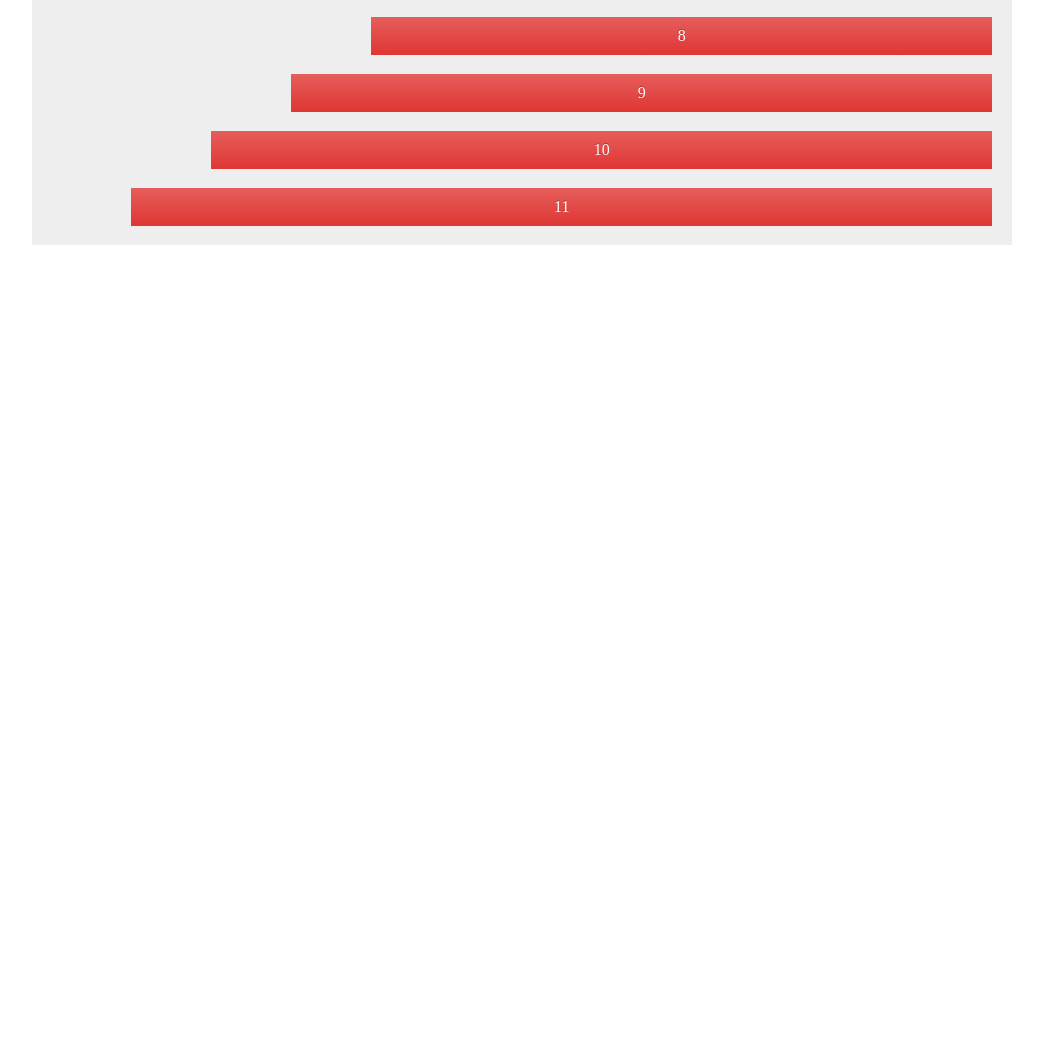
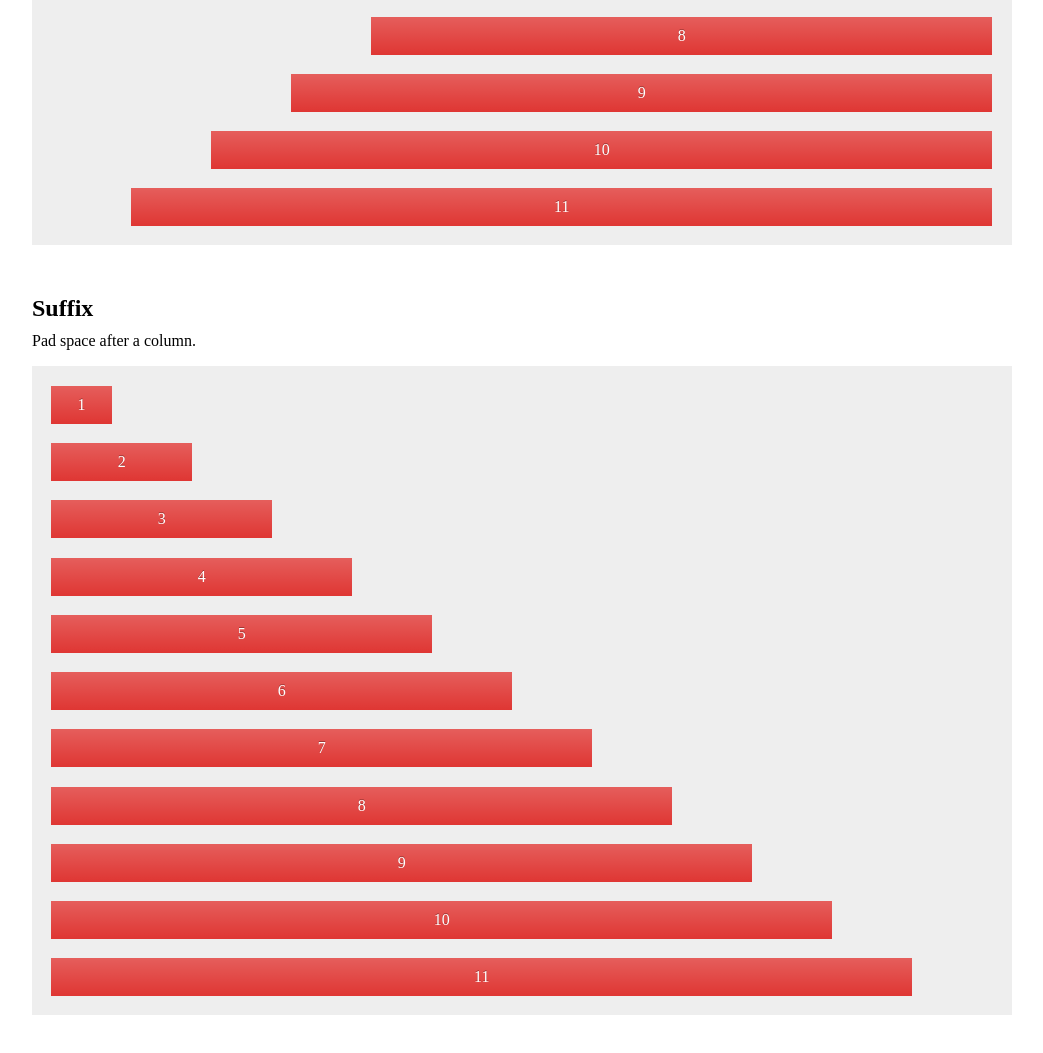
Before and after one commit to simmo/grid, a plain HTML site: page index.html in a window 1280 px wide. Shown: the part 1409-2462 px from the top of the page, without its empty margins (118-1161 px from the left). Before the commit the page ends 1704 px from the top, so only its background shows below. Drawn offline with nearby package versions, Linux system fonts and the light colour scheme.

Commit message:
Suffix added

```diff
--- a/grid.css
+++ b/grid.css
@@ -116,3 +116,38 @@
 .grid .prefix_eleven {
   margin-left: 93.667%;
 }
+
+/* Suffix */
+.grid .suffix_one {
+  margin-right: 10.333%;
+}
+.grid .suffix_two {
+  margin-right: 18.667%;
+}
+.grid .suffix_three {
+  margin-right: 27%;
+}
+.grid .suffix_four {
+  margin-right: 35.333%;
+}
+.grid .suffix_five {
+  margin-right: 43.667%;
+}
+.grid .suffix_six {
+  margin-right: 52%;
+}
+.grid .suffix_seven {
+  margin-right: 60.333%;
+}
+.grid .suffix_eight {
+  margin-right: 68.667%;
+}
+.grid .suffix_nine {
+  margin-right: 77%;
+}
+.grid .suffix_ten {
+  margin-right: 85.333%;
+}
+.grid .suffix_eleven {
+  margin-right: 93.667%;
+}
--- a/index.html
+++ b/index.html
@@ -54,6 +54,21 @@
         <div class="eleven prefix_one">11</div>
       </div>
 
+      <h2>Suffix</h2>
+      <p>Pad space after a column.</p>
+      <div class="grid">
+        <div class="one suffix_eleven">1</div>
+        <div class="two suffix_ten">2</div>
+        <div class="three suffix_nine">3</div>
+        <div class="four suffix_eight">4</div>
+        <div class="five suffix_seven">5</div>
+        <div class="six suffix_six">6</div>
+        <div class="seven suffix_five">7</div>
+        <div class="eight suffix_four">8</div>
+        <div class="nine suffix_three">9</div>
+        <div class="ten suffix_two">10</div>
+        <div class="eleven suffix_one">11</div>
+      </div>
     </div>
 
     <script src="//ajax.googleapis.com/ajax/libs/jquery/1,7,1/jquery.min.js"></script>
```
